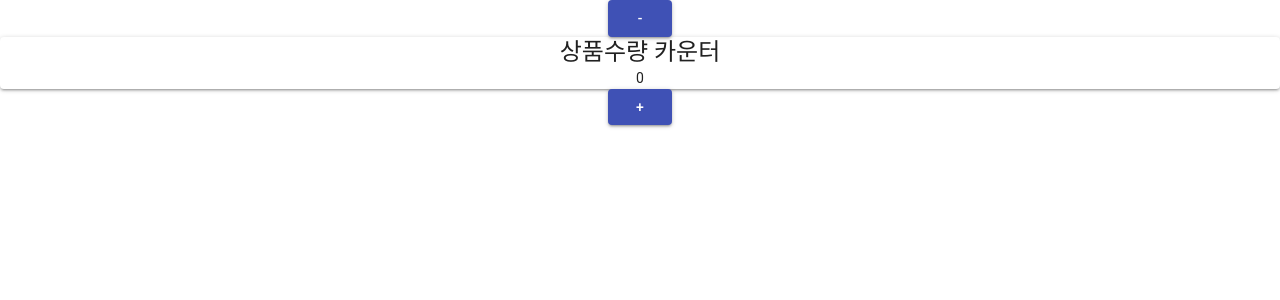
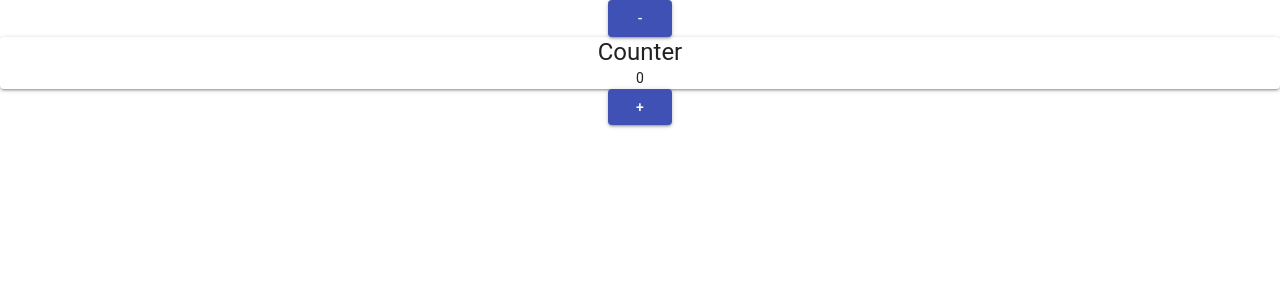
Before and after one commit to easywaldo/react-counter-componnent, a React (Create React App) app: page / in a window 1280 px wide. Shown: the top 300 px of the page. Built offline with nearby package versions, Linux system fonts and the light colour scheme.

Commit message:
Counter 값이 0 아래로 내려가지 않도록 수정

```diff
--- a/src/components/Counter.js
+++ b/src/components/Counter.js
@@ -2,8 +2,7 @@ import React, { Component } from 'react';
 import Button from '@material-ui/core/Button';
 import Paper from '@material-ui/core/Paper';
 import Typography from '@material-ui/core/Typography';
-import classNames from 'classnames';
-import Icon from '@material-ui/core/Icon';
+import Popover from '@material-ui/core/Popover';
 import red from '@material-ui/core/colors/red';
 
 const styles = theme => ({
@@ -36,6 +35,7 @@ class Counter extends Component {
     }
 
     substract = () => {
+        if (this.state.count <= 0) return;
         this.setState({
             count: this.state.count - 1
         })
@@ -49,7 +49,7 @@ class Counter extends Component {
                 <Button variant="contained" color="primary" onClick={this.substract}>-</Button>
                 <Paper>
                     <Typography variant="h5" component="h3">
-                    상품수량 카운터
+                    Counter
                     </Typography>
                     <Typography component="p">
                     {this.state.count}
```
